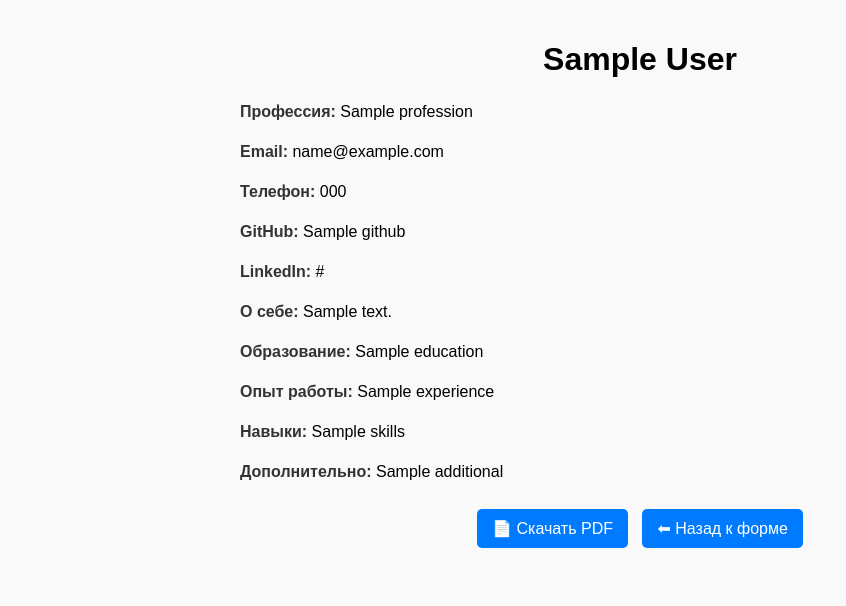
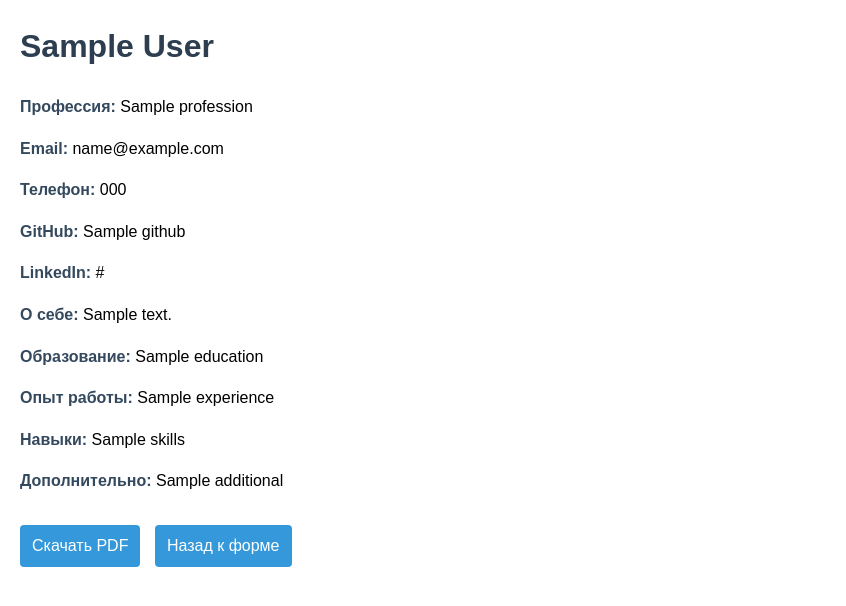
Before and after one commit to maralaldo/resume-generator, a Django app: template resume_app/templates/resume_app/resume.html in a window 1280 px wide. Shown: the top 606 px of the page, without its empty margins (0-846 px from the left). Run offline with Django 3.2, Linux system fonts and the light colour scheme; the template is opened without the code that fills it: most values are stand-ins (such as "Sample title", 1, 10 or a date in 2020).

Commit message:
hide empty fields in resume PDF output

```diff
--- a/resume_app/templates/resume_app/resume.html
+++ b/resume_app/templates/resume_app/resume.html
@@ -1,59 +1,83 @@
 <!DOCTYPE html>
-<html lang="ru">
+<html>
 <head>
+    <title>Резюме</title>
     <meta charset="UTF-8">
-    <title>Предпросмотр резюме</title>
     <style>
         body {
             font-family: Arial, sans-serif;
-            max-width: 800px;
-            margin: auto;
-            padding: 20px;
-            background-color: #f9f9f9;
+            line-height: 1.6;
+            margin: 20px;
         }
         h1 {
-            text-align: center;
-        }
-        p {
-            line-height: 1.5;
+            color: #2c3e50;
         }
         strong {
-            color: #333;
+            color: #34495e;
         }
-        .buttons {
-            margin-top: 20px;
-            text-align: center;
+        a {
+            display: inline-block;
+            margin-top: 15px;
+            margin-right: 10px;
+            text-decoration: none;
+            background: #3498db;
+            color: white;
+            padding: 8px 12px;
+            border-radius: 4px;
         }
-        .btn {
-            display: inline-block;
-            padding: 10px 15px;
-            margin: 5px;
-            background-color: #007bff;
-            color: white;
-            text-decoration: none;
-            border-radius: 5px;
-        }
-        .btn:hover {
-            background-color: #0056b3;
+        a:hover {
+            background: #2980b9;
         }
     </style>
 </head>
 <body>
+
+    {% if form_data.full_name %}
         <h1>{{ form_data.full_name }}</h1>
+    {% endif %}
+
+    {% if form_data.profession %}
         <p><strong>Профессия:</strong> {{ form_data.profession }}</p>
+    {% endif %}
+
+    {% if form_data.email %}
         <p><strong>Email:</strong> {{ form_data.email }}</p>
+    {% endif %}
+
+    {% if form_data.phone %}
         <p><strong>Телефон:</strong> {{ form_data.phone }}</p>
+    {% endif %}
+
+    {% if form_data.github %}
         <p><strong>GitHub:</strong> {{ form_data.github }}</p>
+    {% endif %}
+
+    {% if form_data.linkedin %}
         <p><strong>LinkedIn:</strong> {{ form_data.linkedin }}</p>
+    {% endif %}
+
+    {% if form_data.summary %}
         <p><strong>О себе:</strong> {{ form_data.summary }}</p>
+    {% endif %}
+
+    {% if form_data.education %}
         <p><strong>Образование:</strong> {{ form_data.education }}</p>
+    {% endif %}
+
+    {% if form_data.experience %}
         <p><strong>Опыт работы:</strong> {{ form_data.experience }}</p>
+    {% endif %}
+
+    {% if form_data.skills %}
         <p><strong>Навыки:</strong> {{ form_data.skills }}</p>
+    {% endif %}
+
+    {% if form_data.additional %}
         <p><strong>Дополнительно:</strong> {{ form_data.additional }}</p>
+    {% endif %}
 
-    <div class="buttons">
-        <a href="{% url 'download_pdf' %}" class="btn">📄 Скачать PDF</a>
-        <a href="{% url 'resume_form_view' %}" class="btn">⬅ Назад к форме</a>
-    </div>
+    <a href="{% url 'download_pdf' %}">Скачать PDF</a>
+    <a href="{% url 'resume_form_view' %}">Назад к форме</a>
+
 </body>
 </html>
```
Also changed, not shown: db.sqlite3. Lines whose indentation alone changed are shown as unchanged.
